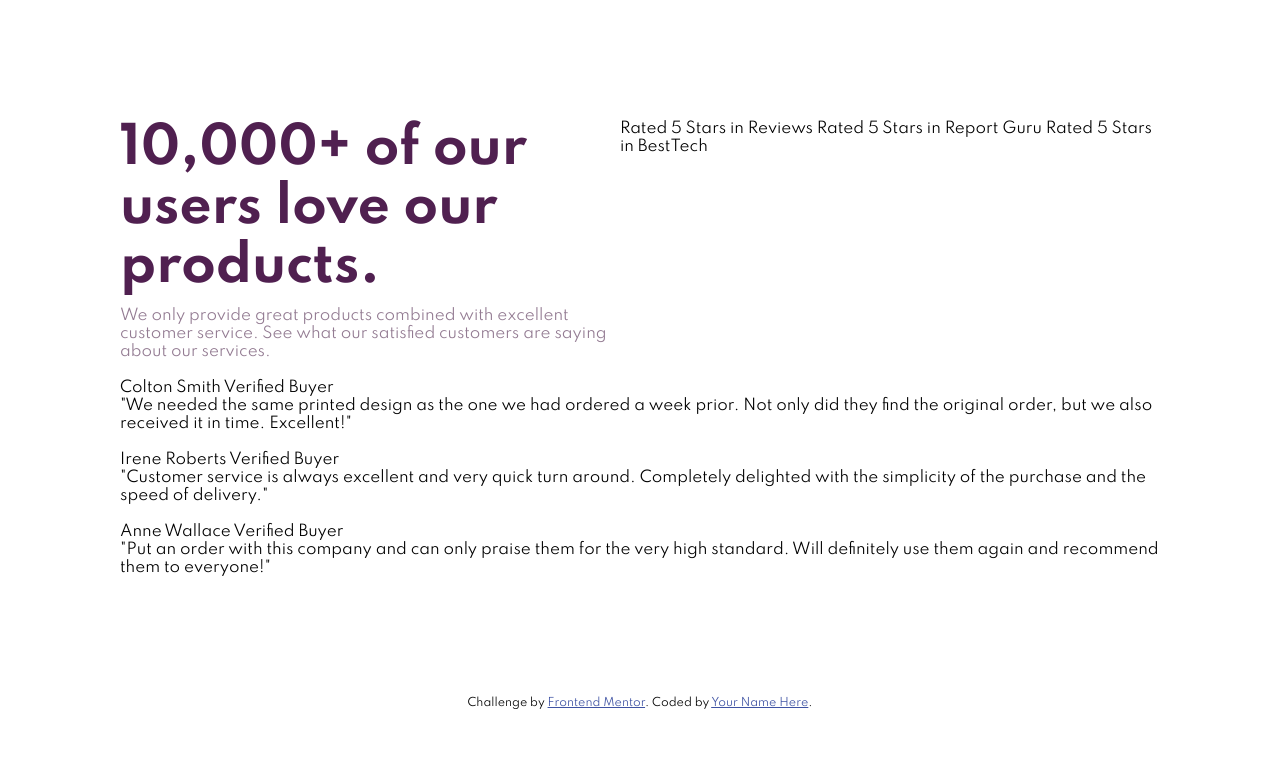
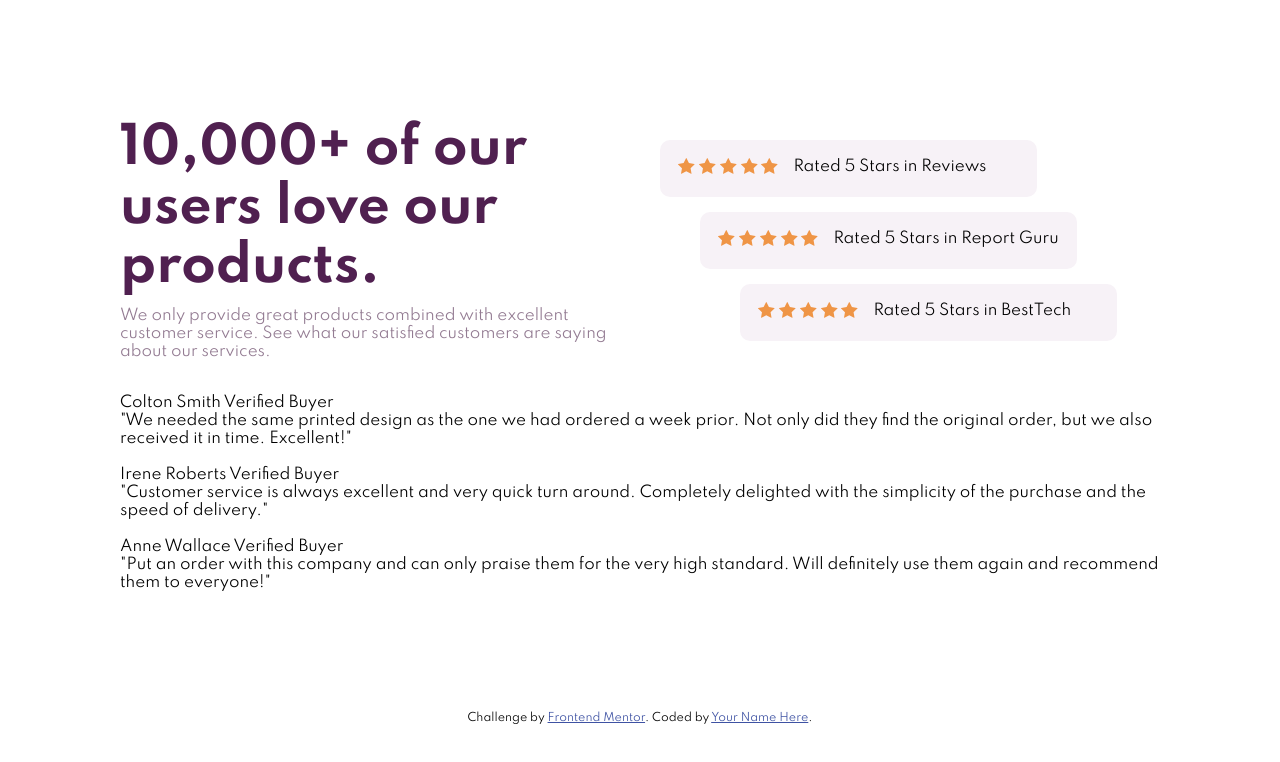
Before and after one commit to Jhessiny/frontendmentor, a plain HTML site: page social-proof-section-master/index.html in a window 1280 px wide. Drawn offline with Linux system fonts and the light colour scheme.

Commit message:
top right css

```diff
--- a/social-proof-section-master/index.html
+++ b/social-proof-section-master/index.html
@@ -36,9 +36,44 @@
        </div>
 
        <div class="top-right">
-        Rated 5 Stars in Reviews
-        Rated 5 Stars in Report Guru
-        Rated 5 Stars in BestTech
+         <div class="rating rt1">
+           <div class="rating-stars">
+             <img src="./images/icon-star.svg" alt="">
+             <img src="./images/icon-star.svg" alt="">
+             <img src="./images/icon-star.svg" alt="">
+             <img src="./images/icon-star.svg" alt="">
+             <img src="./images/icon-star.svg" alt="">
+           </div>
+           <p class="rating-text">
+            Rated 5 Stars in Reviews
+           </p>
+         </div>
+
+         <div class="rating rt2">
+          <div class="rating-stars">
+            <img src="./images/icon-star.svg" alt="">
+            <img src="./images/icon-star.svg" alt="">
+            <img src="./images/icon-star.svg" alt="">
+            <img src="./images/icon-star.svg" alt="">
+            <img src="./images/icon-star.svg" alt="">
+          </div>
+          <p class="rating-text">
+            Rated 5 Stars in Report Guru
+          </p>
+        </div>
+
+        <div class="rating rt3">
+          <div class="rating-stars">
+            <img src="./images/icon-star.svg" alt="">
+            <img src="./images/icon-star.svg" alt="">
+            <img src="./images/icon-star.svg" alt="">
+            <img src="./images/icon-star.svg" alt="">
+            <img src="./images/icon-star.svg" alt="">
+          </div>
+          <p class="rating-text">
+            Rated 5 Stars in BestTech
+          </p>
+        </div>
        </div>
 
       </div>
--- a/social-proof-section-master/style.css
+++ b/social-proof-section-master/style.css
@@ -38,3 +38,28 @@ section{
 .section-text{
     color: hsl(303, 10%, 53%)
 }
+
+.top-right{
+    margin-left: 4rem;
+    padding: 2rem;
+}
+
+.rating{
+    display: flex;
+    background-color: hsl(300, 24%, 96%);
+    padding: 1.8rem;
+    margin-bottom: 1.5rem;
+    border-radius: 1rem;
+}
+
+.rating-stars{
+    margin-right: 1.5rem;
+}
+
+.rt1{
+    transform: translateX(-4rem);
+}
+
+.rt3{
+    transform: translateX(4rem);
+}
```
